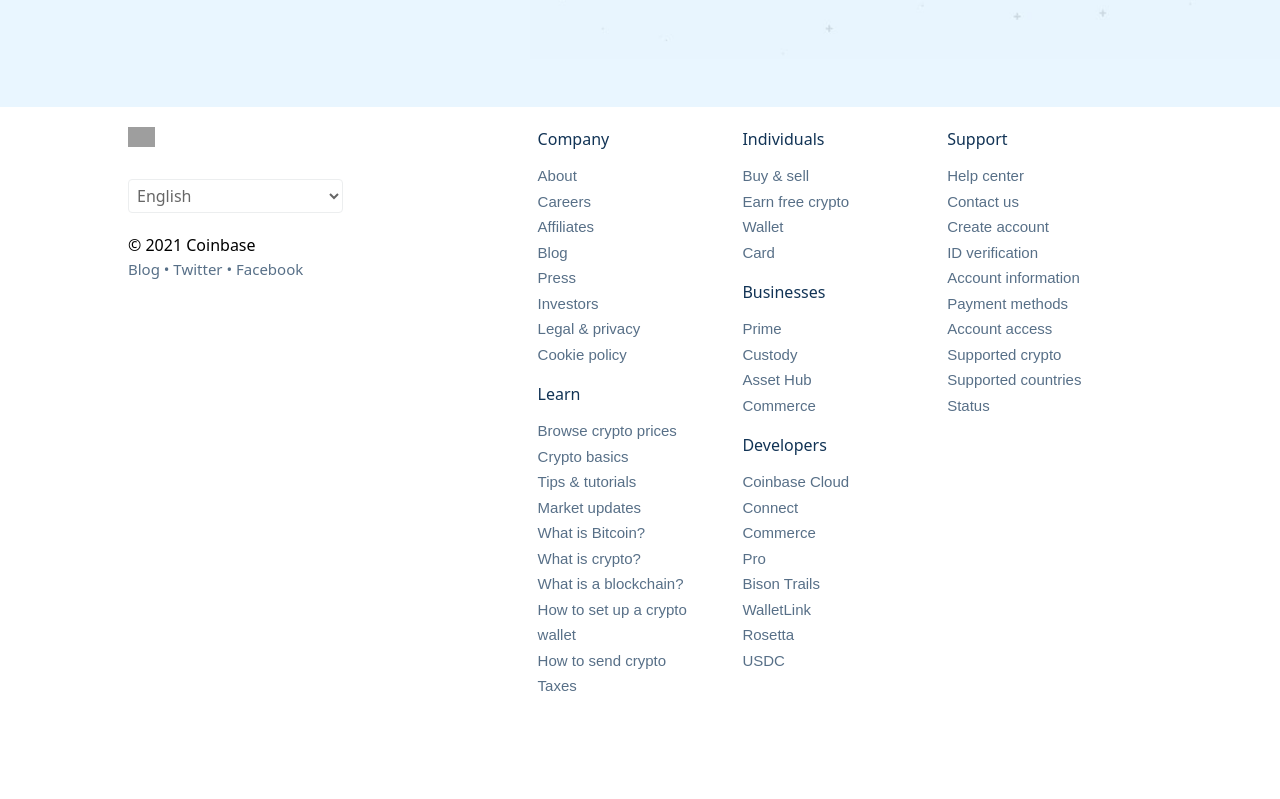
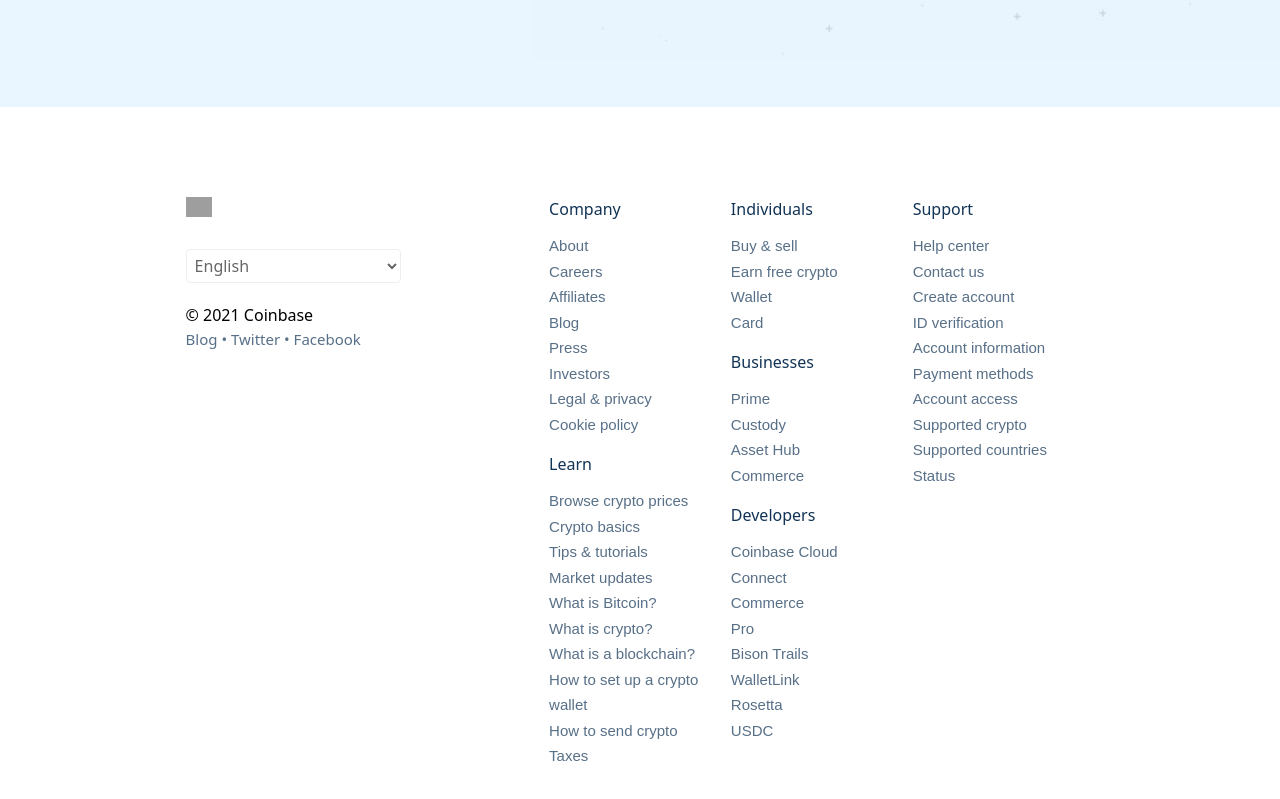
Before and after one commit to HumbleGh/coinbase, a React (Create React App) app: page / in a window 1280 px wide. Shown: the part 3561-4360 px from the top of the page. Built offline with nearby package versions, Linux system fonts and the light colour scheme; grey boxes are pictures that could not be loaded; a web font is replaced by a local one.

Commit message:
Footer styled properly

```diff
--- a/src/components/Footer.css
+++ b/src/components/Footer.css
@@ -5,11 +5,11 @@
     display: flex;
     flex-direction: column;
     align-items: center;
-    margin-top: 20px;
-    margin-bottom: 50px;
+    margin-top: 90px;
+    /* margin-bottom: 50px; */
 }
 .footercontent{
-    width: 80%;
+    width: 71%;
     height: 100%;
     display: grid;
     grid-template-columns: 2fr 1fr 1fr 1fr;
--- a/src/components/Footer.js
+++ b/src/components/Footer.js
@@ -29,7 +29,7 @@ const Footer = () => {
 						<option value='tr'>Türkçe</option>
 					</select>
 					<div class='footersec'>
-						<div className='footersec1'>© 2021 Coinbase</div>
+						<div className='footersec-2'>© 2021 Coinbase</div>
 						<div className='footersec-2'>
 							<a href='/'> Blog </a>
 							<span className='footersec-2c'>•</span>
```
